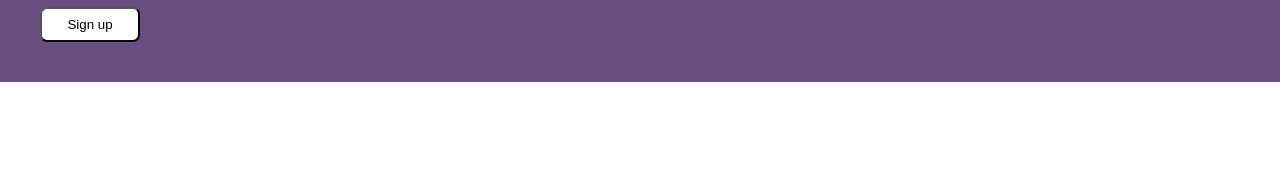
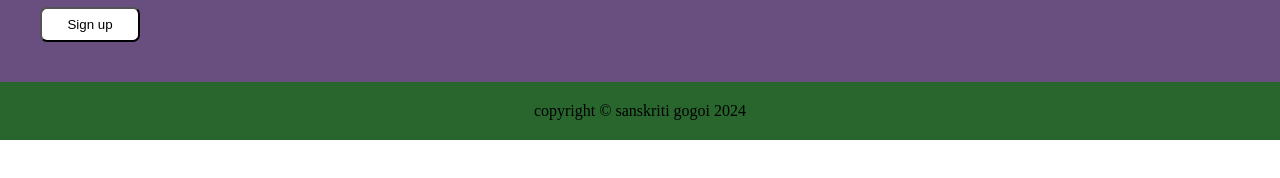
Before and after one commit to sanskriti2004/porsche-gallery-landing-page, a plain HTML site: page index.html in a window 1280 px wide. Shown: the part 190-368 px from the top of the page. Drawn offline with Linux system fonts and the light colour scheme.

Commit message:
added footer

```diff
--- a/index.html
+++ b/index.html
@@ -33,6 +33,9 @@
         </span>
         <span class="intro-img"><img src="" alt="" />the image</span>
       </div>
+      <footer class="footer">
+        <p>copyright &copy sanskriti gogoi 2024</p>
+      </footer>
     </div>
   </body>
 </html>
--- a/style.css
+++ b/style.css
@@ -63,3 +63,10 @@ a {
   margin: 10px;
   width: 100px;
 }
+.footer {
+  display: flex;
+  justify-content: center;
+  align-items: center;
+  background-color: rgb(40, 102, 45);
+  padding: 20px;
+}
```
